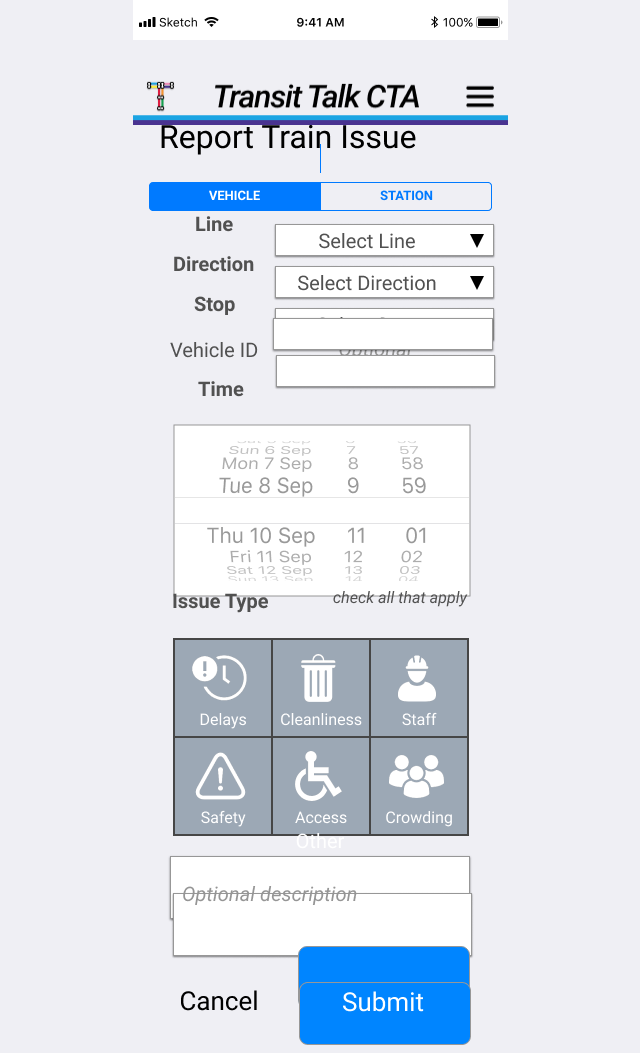
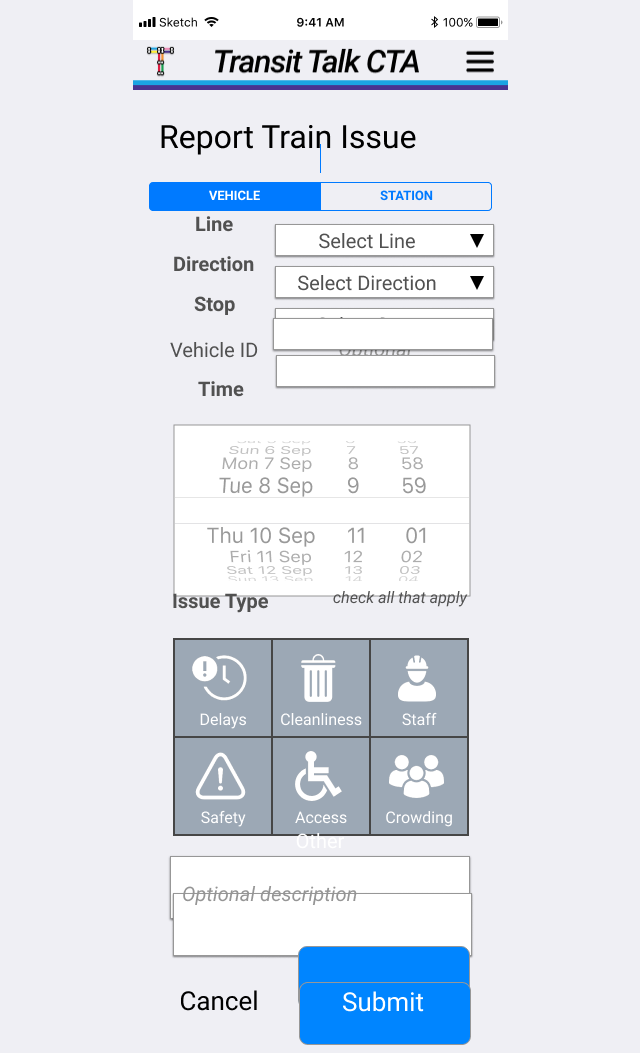
Before and after one commit to andreanthony/andreanthony.github.io, a Jekyll site: the page train-issue.html, which Jekyll copies as it is, in a window 1280 px wide. Shown: the whole page, without its empty margins (320-960 px from the left). Built offline with Jekyll 4.4.1, drawn with Linux system fonts in a browser that asks for light colours.

Commit message:
Update train-issue.html

```diff
--- a/train-issue.html
+++ b/train-issue.html
@@ -12,7 +12,7 @@
   width: 375px;
 ">
  <div id="bar"><img src="/Black.png" alt="bar" /></div>
- <div id="header"><p><img style="height: 50px; width: 375px;" src="/header.png" alt="header" /></p></div>
+ <div id="header"><img style="height: 50px; width: 375px;" src="/header.png" alt="header" /></div>
  <div id="report-train-issue"><p><img src="/Report Train Issue.png" alt="report-train-issue" /></p></div>
  <div id="button-switch"><p><img src="/2-button-switch.png" alt="button-switch" /></p></div>
  <div id="divider"><p><img src="/Divider.png" alt="divider" /></p></div>
```
